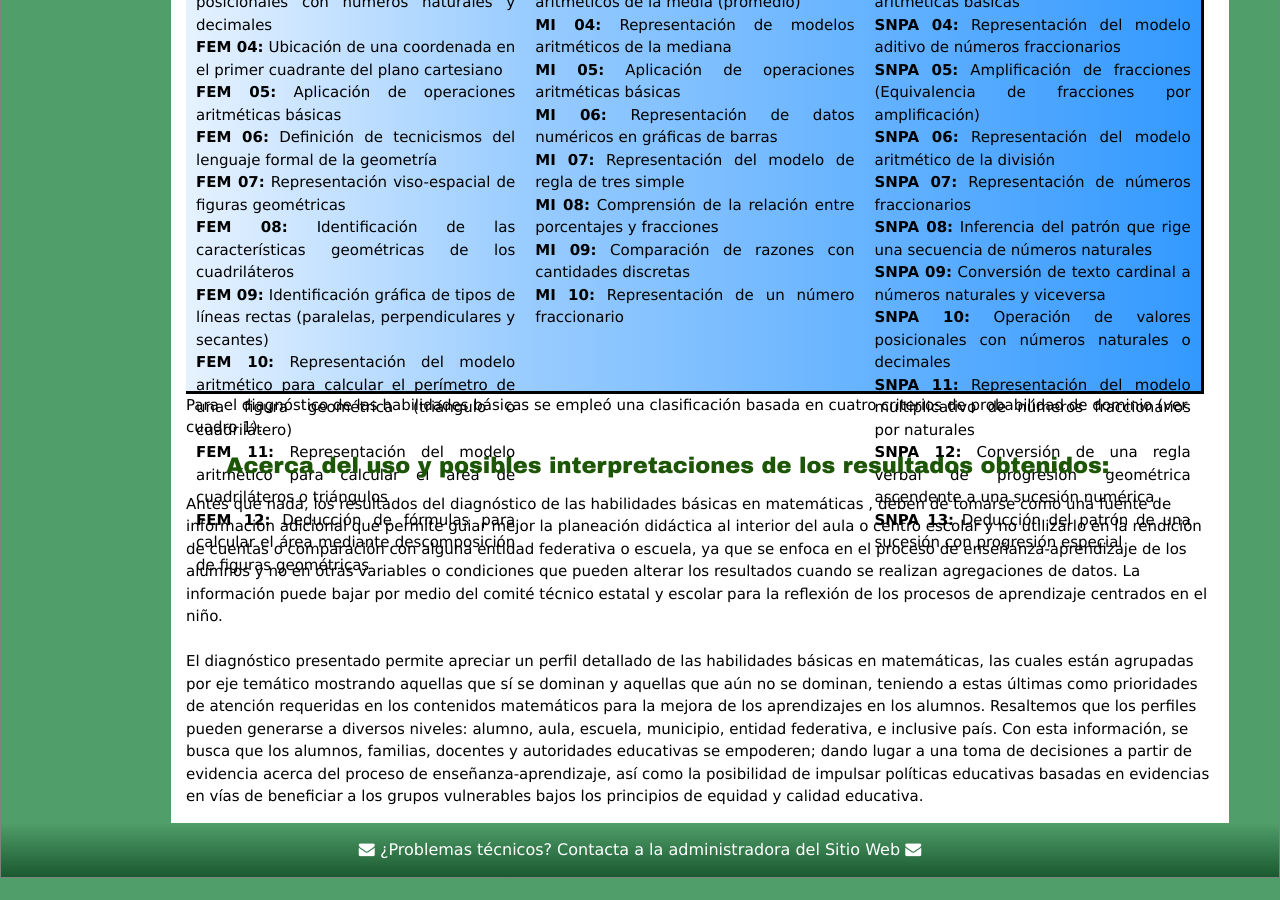
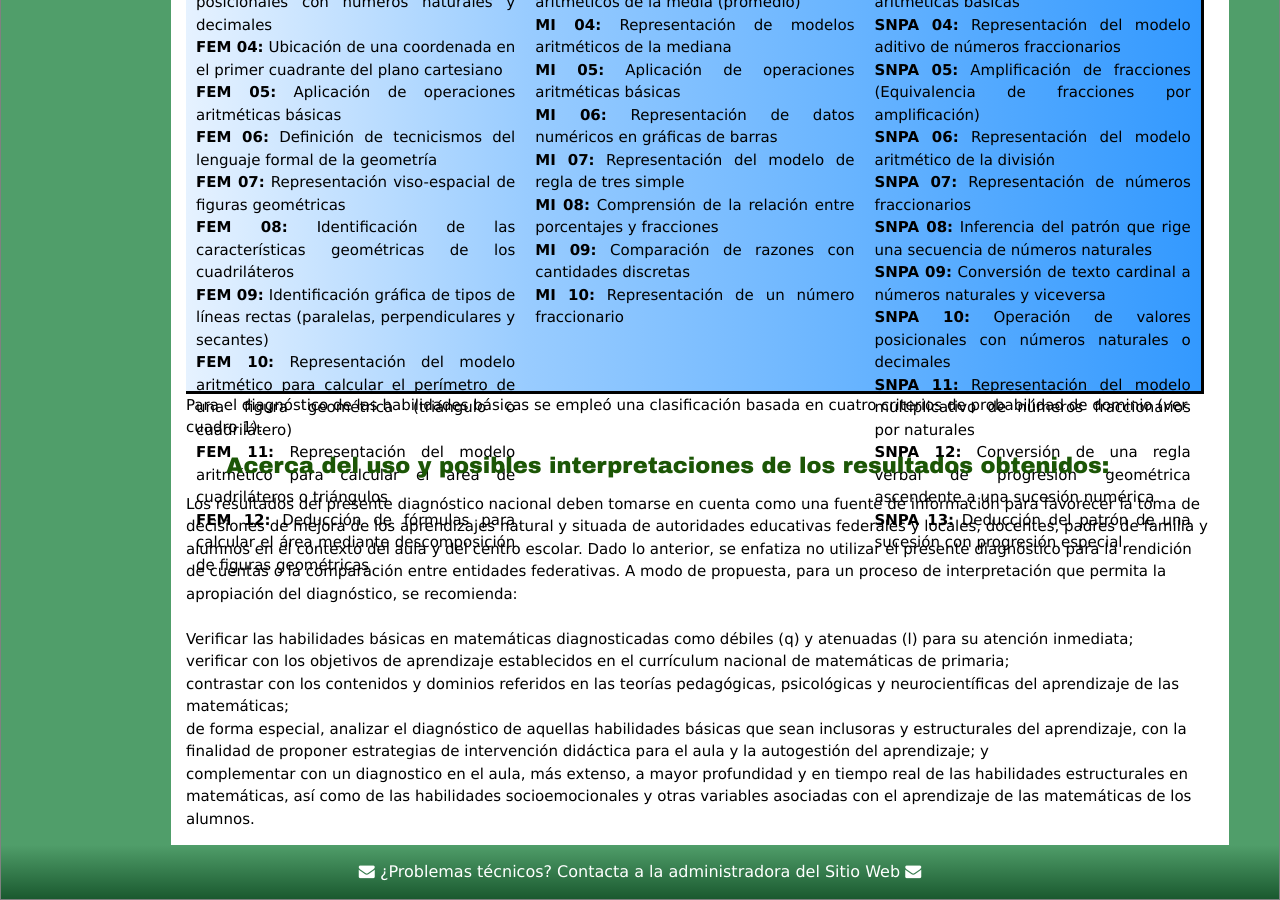
Before and after one commit to rimedie/rimedie.github.io, a Jekyll site: the page built from 1_InfogDetalles.html, in a window 1280 px wide and 900 px high, scrolled down 1469 px. Built offline with Jekyll 4.4.1, drawn with Linux system fonts in a browser that asks for light colours; before the commit the page ends 2347 px from its top, so only the background shows below that.

Commit message:
Update 1_InfogDetalles.html

```diff
--- a/1_InfogDetalles.html
+++ b/1_InfogDetalles.html
@@ -89,9 +89,15 @@ title: Detalles sobre Diagnóstico Nacional Feb,2019
 
   <h2 class="interact">Acerca del uso y posibles interpretaciones de los resultados obtenidos:</h2>
 
-<p>Antes que nada, los resultados del diagnóstico de las habilidades básicas en matemáticas , deben de tomarse como una fuente de información adicional que permite guiar mejor la planeación didáctica al interior del aula o centro escolar y no utilizarlo en la rendición de cuentas o comparación con alguna entidad federativa o escuela, ya que se enfoca en el proceso de enseñanza-aprendizaje de los alumnos y no en otras variables o condiciones que pueden alterar los resultados cuando se realizan agregaciones de datos. La información puede bajar por medio del comité técnico estatal y escolar para la reflexión de los procesos de aprendizaje centrados en el niño.</p>
+<p>Los resultados del presente diagnóstico nacional deben tomarse en cuenta como una fuente de información para favorecer la toma de decisiones de mejora de los aprendizajes natural y situada de autoridades educativas federales y locales, docentes, padres de familia y alumnos en el contexto del aula y del centro escolar. Dado lo anterior, se enfatiza no utilizar el presente diagnóstico para la rendición de cuentas o la comparación entre entidades federativas. A modo de propuesta, para un proceso de interpretación que permita la apropiación del diagnóstico, se recomienda:</p>
 <br>
-<p>El diagnóstico presentado permite apreciar un perfil detallado de las habilidades básicas en matemáticas, las cuales están agrupadas por eje temático mostrando aquellas que sí se dominan y aquellas que aún no se dominan, teniendo a estas últimas como prioridades de atención requeridas en los contenidos matemáticos  para la mejora de los aprendizajes en los alumnos. Resaltemos que los perfiles pueden generarse a diversos niveles: alumno, aula, escuela, municipio, entidad federativa, e inclusive país. Con esta información, se busca que los alumnos, familias, docentes y autoridades educativas se empoderen; dando lugar a una toma de decisiones a partir de evidencia acerca del proceso de enseñanza-aprendizaje, así como la posibilidad de impulsar políticas educativas basadas en evidencias en vías de beneficiar a los grupos vulnerables bajos los principios de equidad y calidad educativa.</p>
+<ul>
+<li> Verificar las habilidades básicas en matemáticas diagnosticadas como débiles (q) y atenuadas (l) para su atención inmediata; </li>
+<li> verificar con los objetivos de aprendizaje establecidos en el currículum nacional de matemáticas de primaria; </li>
+<li> contrastar con los contenidos y dominios referidos en las teorías pedagógicas, psicológicas y neurocientíficas del aprendizaje de las matemáticas; </li>
+<li> de forma especial, analizar el diagnóstico de aquellas habilidades básicas que sean inclusoras y estructurales del aprendizaje, con la finalidad de proponer estrategias de intervención didáctica para el aula y la autogestión del aprendizaje; y </li>
+<li> complementar con un diagnostico en el aula, más extenso, a mayor profundidad y en tiempo real de las habilidades estructurales en matemáticas, así como de las habilidades socioemocionales y otras variables asociadas con el aprendizaje de las matemáticas de los alumnos. </li>
+	</ul>
 
 
 
```
